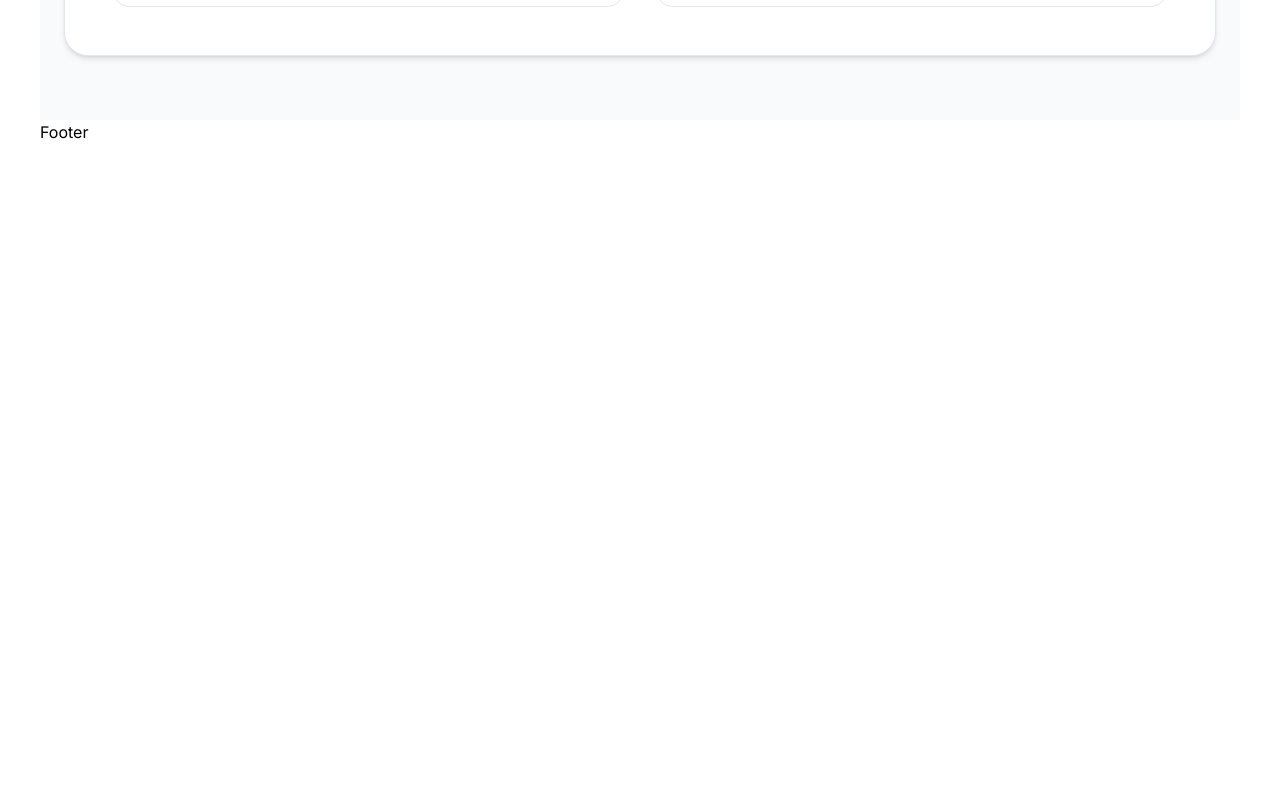
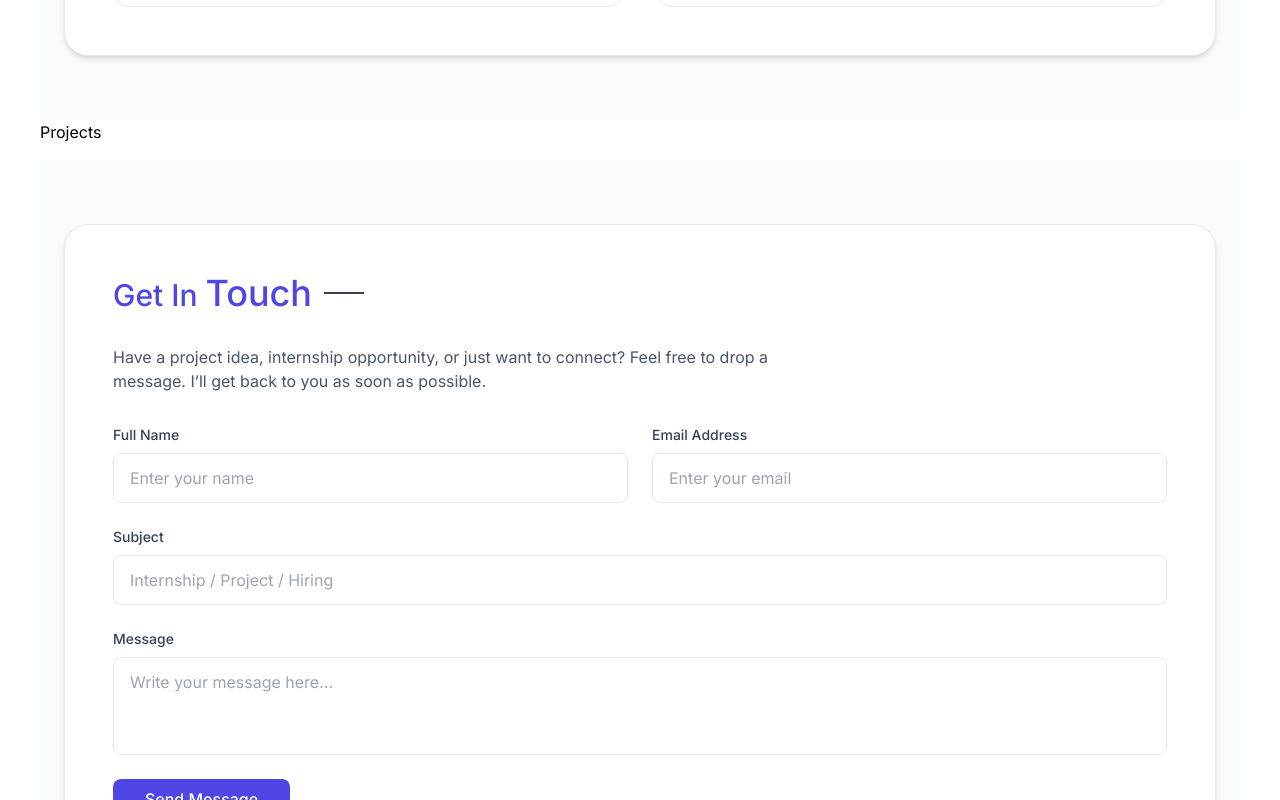
Before and after one commit to Mohit-Rajak/PORTFOLIO, a React (Vite) app: page / in a window 1280 px wide. Shown: the part 6400-7200 px from the top of the page. Before the commit the page ends 6544 px from the top, so only its background shows below. Built offline with nearby package versions, Linux system fonts and the light colour scheme.

Commit message:
Home Section Added

```diff
--- a/src/pages/Home.jsx
+++ b/src/pages/Home.jsx
@@ -3,6 +3,9 @@ import profile from "../assets/profile.png";
 import { Link } from "react-router-dom";
 import About from "./About";
 import Skills from "./Skills";
+import Projects from "./Projects";
+import Contact from "./Contact";
+import Footer from "../components/Footer";
 
 
 const Home = () => {
@@ -59,6 +62,8 @@ const Home = () => {
     </section>
     <About/>
     <Skills/>
+    <Projects/>
+    <Contact/>
     </div>
 
   );
```
